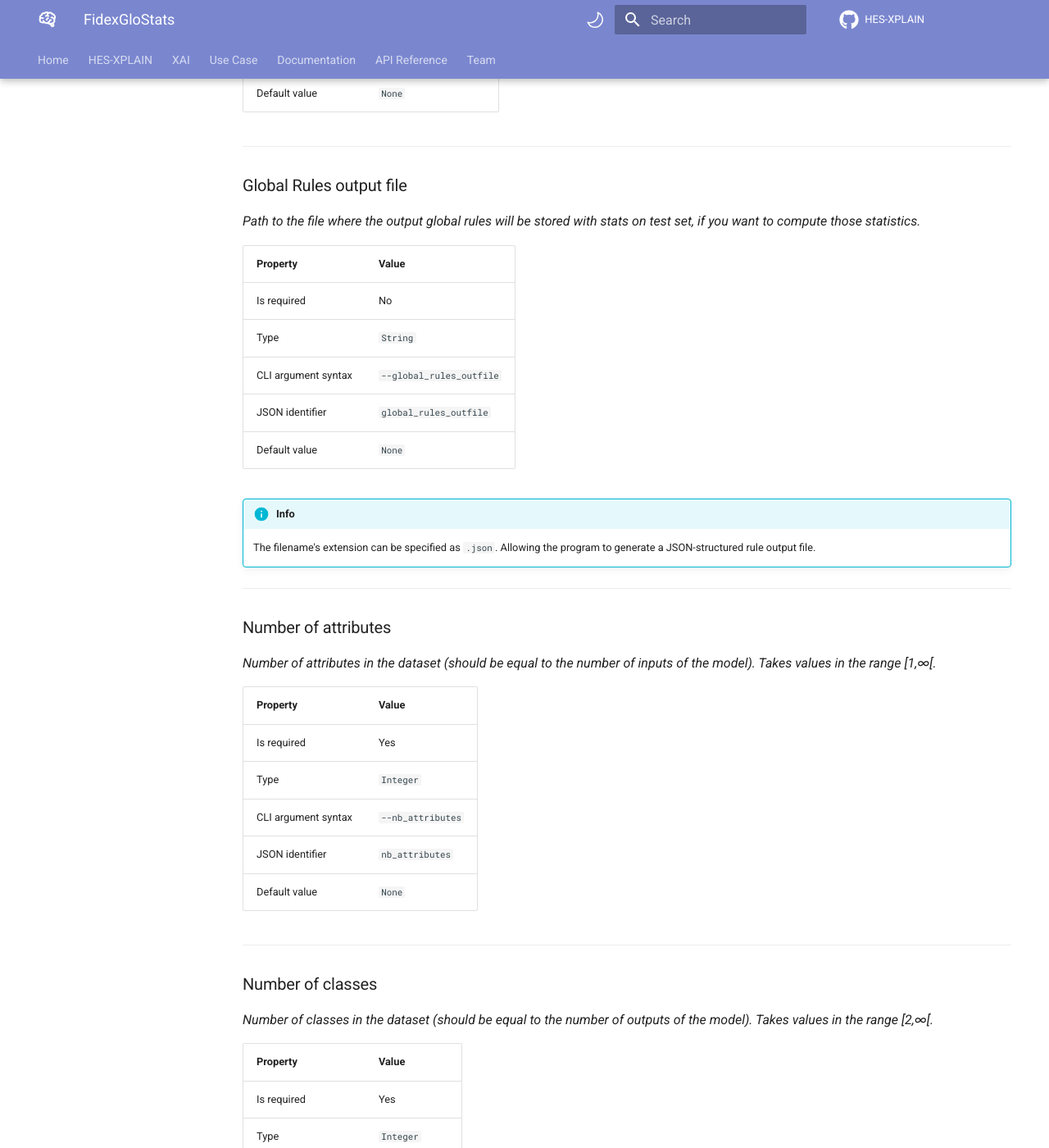
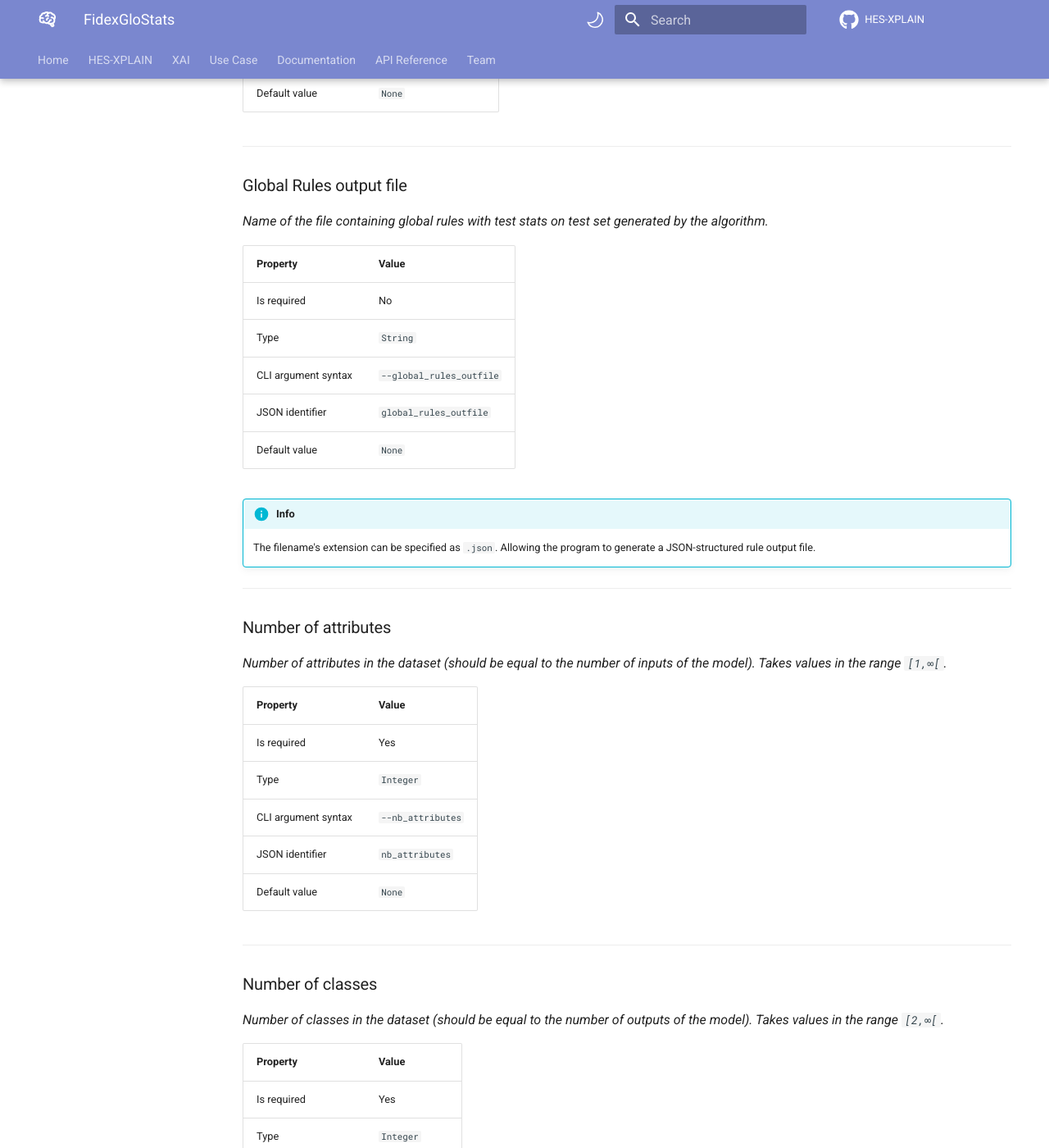
Before and after one commit to HES-XPLAIN/hes-xplain.github.io, an MkDocs documentation site: the page built from docs/documentation/algorithms/fidex/fidexglostats.md, in a window 1280 px wide and 1400 px high, scrolled down 3528 px. Shown: the whole window at 82% size. Built offline with MkDocs 1.6.1 and Material for MkDocs 9.7.7, drawn with Linux system fonts in a browser that asks for light colours; comment, search, counter and statistics services are not loaded.

Commit message:
Modifications on fidexGloStats params

```diff
--- a/docs/documentation/algorithms/fidex/fidexglostats.md
+++ b/docs/documentation/algorithms/fidex/fidexglostats.md
@@ -111,7 +111,7 @@ The `FidexGloStats` algorithm works with both required and optional arguments. E
 ---
 
 ### Global Rules output file
-*Path to the file where the output global rules will be stored with stats on test set, if you want to compute those statistics.*
+*Name of the file containing global rules with test stats on test set generated by the algorithm.*
 
 |  **Property**           | **Value**                |
 |:------------------------|:-------------------------|
@@ -127,7 +127,7 @@ The `FidexGloStats` algorithm works with both required and optional arguments. E
 ---
 
 ### Number of attributes
-*Number of attributes in the dataset (should be equal to the number of inputs of the model). Takes values in the range [1,∞[.*
+*Number of attributes in the dataset (should be equal to the number of inputs of the model). Takes values in the range `[1,∞[`.*
 
 |  **Property**           | **Value**           |
 |:------------------------|:--------------------|
@@ -140,7 +140,7 @@ The `FidexGloStats` algorithm works with both required and optional arguments. E
 ---
 
 ### Number of classes
-*Number of classes in the dataset (should be equal to the number of outputs of the model). Takes values in the range [2,∞[.*
+*Number of classes in the dataset (should be equal to the number of outputs of the model). Takes values in the range `[2,∞[`.*
 
 |  **Property**           | **Value**           |
 |:------------------------|:--------------------|
```
